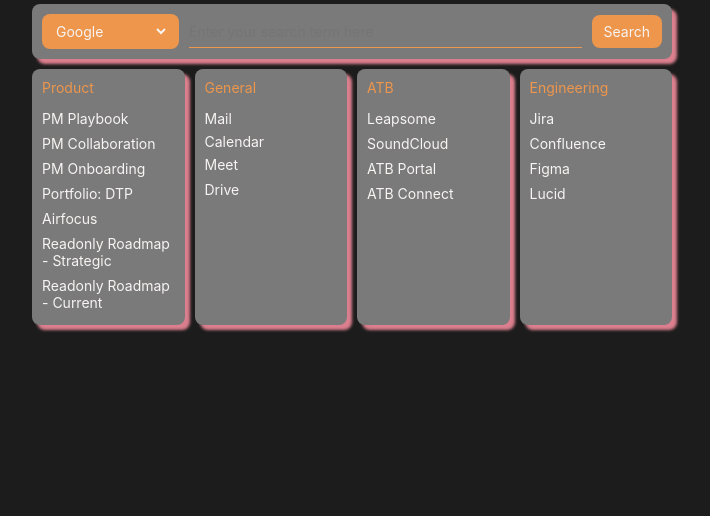
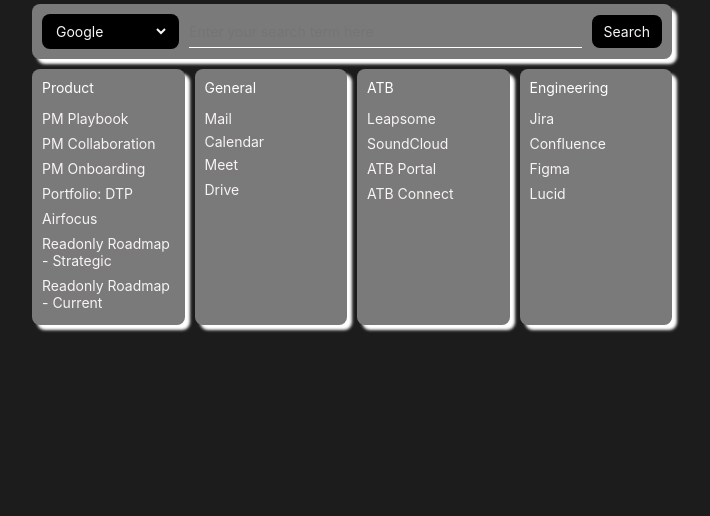
Before and after one commit to ATBRakesh/ATBHome, a plain HTML site: page index.html in a window 1280 px wide. Shown: the part 284-800 px from the top of the page, without its empty margins (288-998 px from the left). Drawn offline with Linux system fonts and the light colour scheme.

Commit message:
Updated colors

```diff
--- a/index.css
+++ b/index.css
@@ -1,12 +1,12 @@
 :root {
     --bg-color: #1c1c1c; /* background color */
     --fg-color: #f7f4f3; /* default foreground color */
-    --fg-highlight: #ee964b; /* foreground color for "highlighted" items */
+    --fg-highlight: #ffffff; /* foreground color for "highlighted" items */
     --pane-bg-color: #7a7a7a; /* background color for panes e.g. search bar and link containers */
-    --button-color: #ee964b; /* background color for buttons */
+    --button-color: #000000; /* background color for buttons */
     --text-input-underline-unfocused: #070707; /* underline color for text input when not focused */
     --text-input-underline-focused: var(--fg-highlight); /* underline color for text input when focused */
-    --shadow-color: #db7f8e; /* shadow color */
+    --shadow-color: #ffffff; /* shadow color */
 }
 
 body {
```
